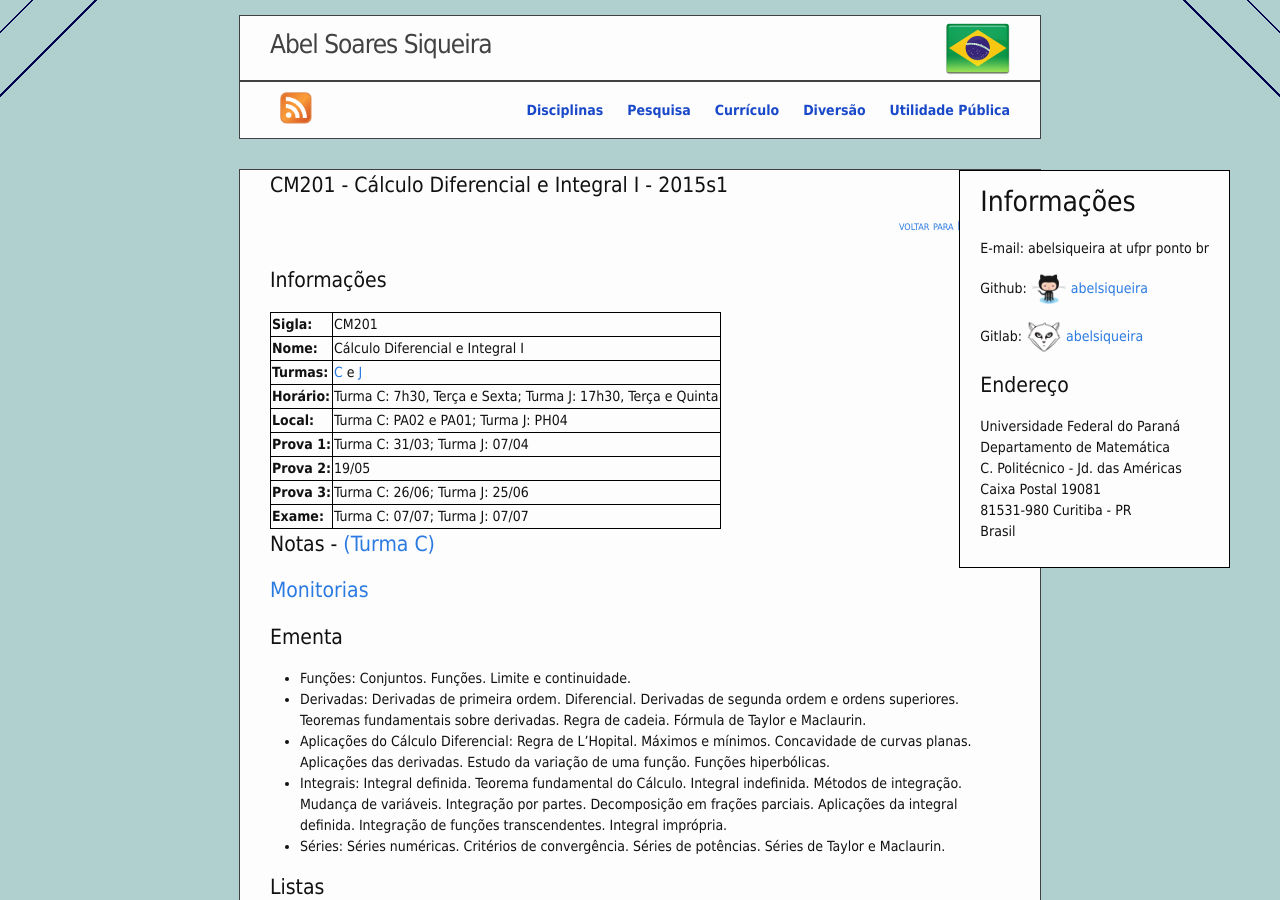
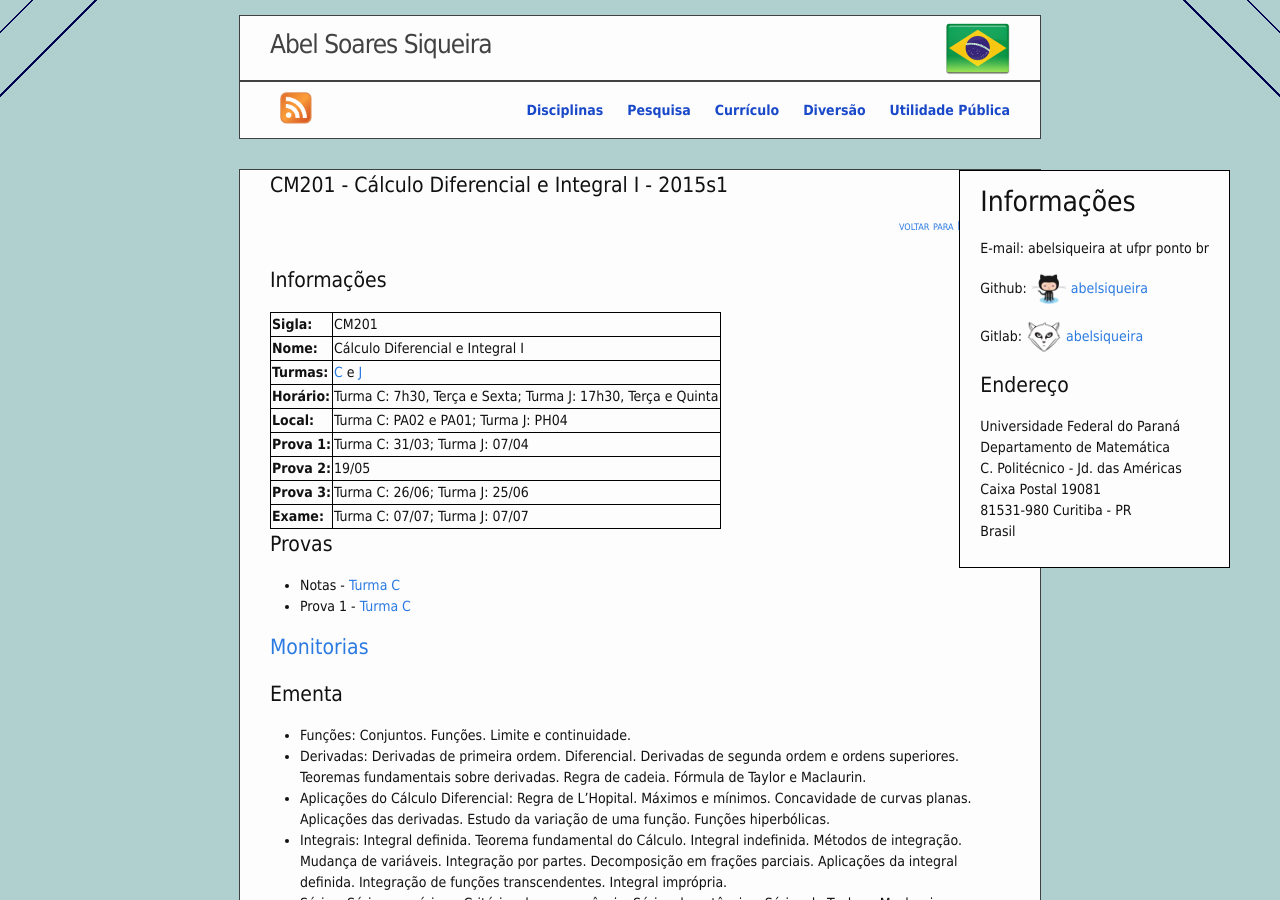
Before and after one commit to abelsiqueira/abelsiqueira.github.io-old, a Jekyll site: the page built from _posts/br/2015-02-18-cm201-calculo-diferencial-e-integral-2015s1.markdown, in a window 1280 px wide and 900 px high. Built offline with Jekyll 4.4.1, drawn with Linux system fonts in a browser that asks for light colours; nearby versions of some CDN libraries.

Commit message:
Sobe prova 1 da turma C

```diff
--- a/_posts/br/2015-02-18-cm201-calculo-diferencial-e-integral-2015s1.markdown
+++ b/_posts/br/2015-02-18-cm201-calculo-diferencial-e-integral-2015s1.markdown
@@ -19,7 +19,10 @@ permalink:  cm201-2015s1
   | **Prova 3:** | Turma C: 26/06; Turma J: 25/06
   | **Exame:**   | Turma C: 07/07; Turma J: 07/07
 
-# Notas - [(Turma C)]({{ site.baseurl }}/disciplinas/2015s1-cm201/notas-C.pdf)
+# Provas
+
+  - Notas - [Turma C]({{ site.baseurl }}/disciplinas/2015s1-cm201/notas-C.pdf)
+  - Prova 1 - [Turma C]({{ site.baseurl }}/disciplinas/2015s1-cm201/prova1-C.pdf)
 
 # [Monitorias]({{ site.baseurl }}/assets/monitorias2015.pdf)
 
```
Also changed, not shown: 1 other file.
